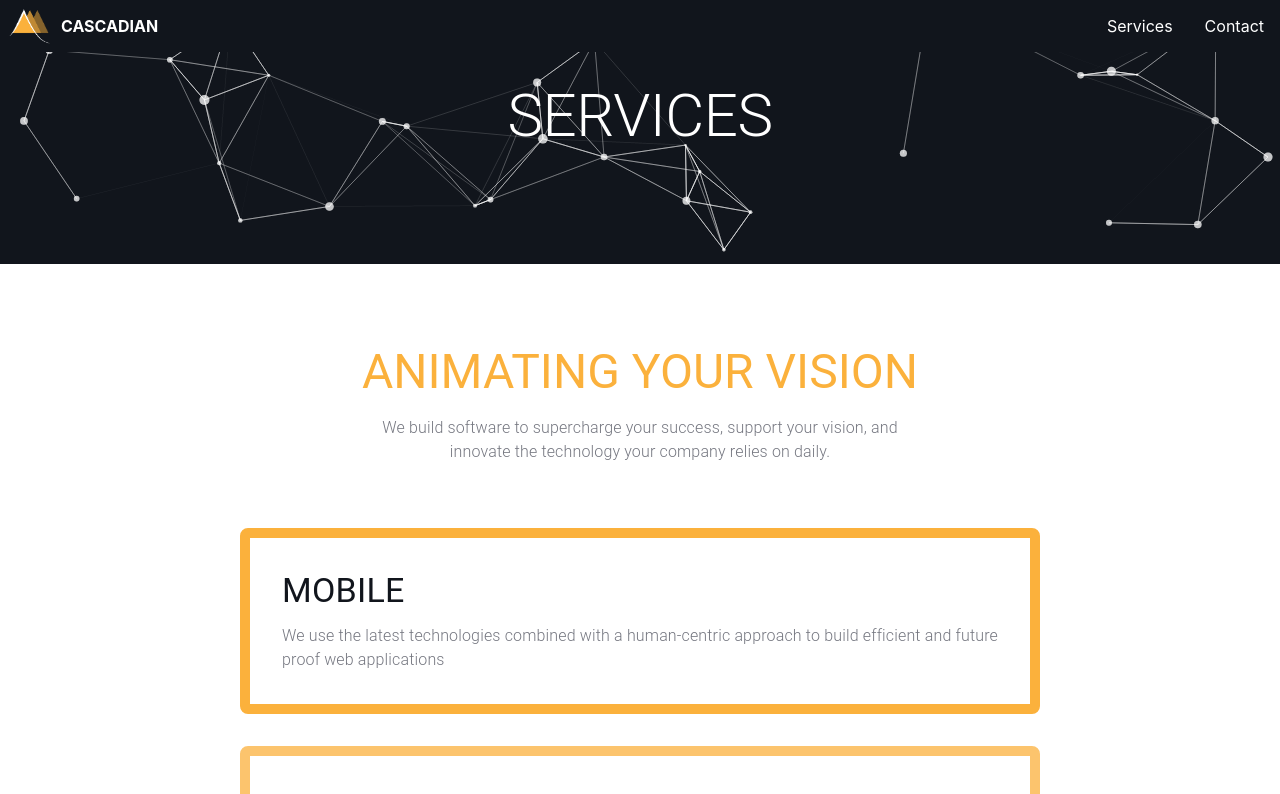
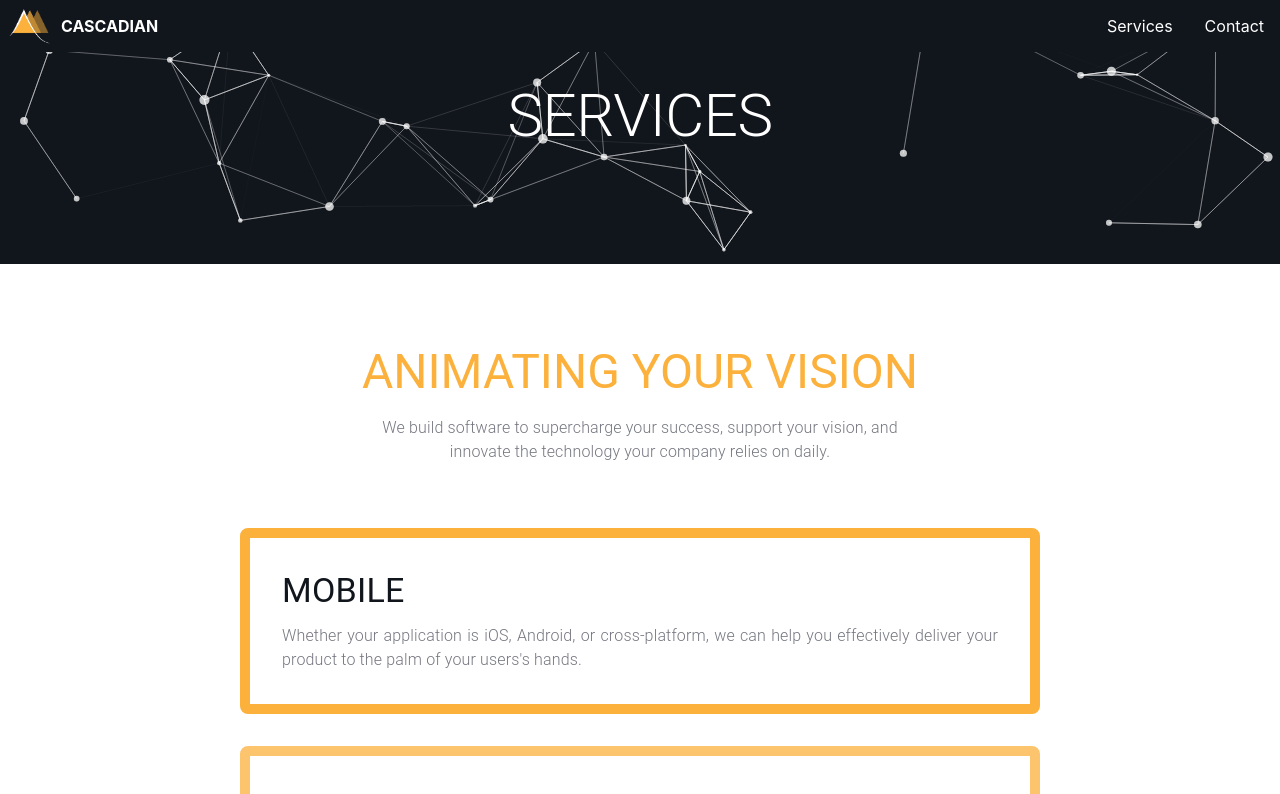
Before and after one commit to Pasquariello/studios, a Next.js app: page /services in a window 1280 px wide. Shown: the top 794 px of the page. Built offline with nearby package versions, Linux system fonts and the light colour scheme.

Commit message:
update services copy

```diff
--- a/pages/index.tsx
+++ b/pages/index.tsx
@@ -5,15 +5,11 @@ import Image from 'next/image'
 import Link from 'next/link';
 import styles from '../styles/Home.module.css'
 
-import { Box, Button, Divider, Grid, Stack, Typography } from '@mui/material';
+import { Box, Button, Typography } from '@mui/material';
 import ParticleComponent from '../components/ParticleComponent';
 
-import WebAssetIcon from '@mui/icons-material/WebAsset';
-import MobileScreenShareIcon from '@mui/icons-material/MobileScreenShare';
-import CloudQueueIcon from '@mui/icons-material/CloudQueue';
 
 import ReactTextTransition, { presets } from "react-text-transition";
-import { height, width } from '@mui/system';
 
 import MainLayout from '../Layouts/MainLayout';
 
--- a/pages/services.jsx
+++ b/pages/services.jsx
@@ -34,17 +34,17 @@ const Services = () => {
     const focusAreas = [
         {
             title: 'MOBILE',
-            description: 'We use the latest technologies combined with a human-centric approach to build efficient and future proof web applications',
+            description: 'Whether your application is iOS, Android, or cross-platform, we can help you effectively deliver your product to the palm of your users\'s hands.',
             borderColor: 'rgb(251, 177, 60)',
         },
         {
             title: 'WEB',
-            description: 'We use the latest technologies combined with a human-centric approach to build efficient and future proof web applications',
+            description: 'We use the latest technologies combined with a human-centric approach to build efficient and future proof web applications.',
             borderColor: 'rgba(251, 177, 60, .75)',
         },
         {
             title: 'CLOUD',
-            description: 'Let us build your dream cloud architecture from the cloud up, using all the major cloud service providers (Google, AWS, and Azure)',
+            description: 'Let us build your dream cloud architecture from the cloud up, using all the major cloud service providers (Google, AWS, and Azure).',
             borderColor: 'rgba(251, 177, 60, .55)',
         },
     ]
--- a/styles/Home.module.css
+++ b/styles/Home.module.css
@@ -80,8 +80,6 @@
 
 @media (min-width: 821px) {
 
-
-
   .left:after {
     content: '';
     line-height: 0;
```
